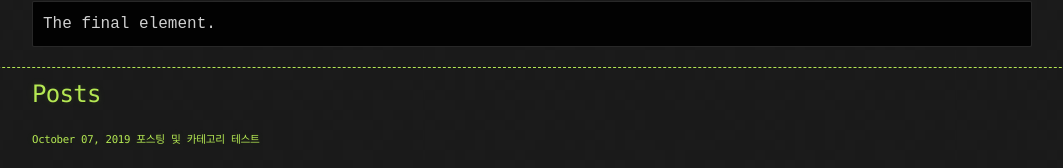
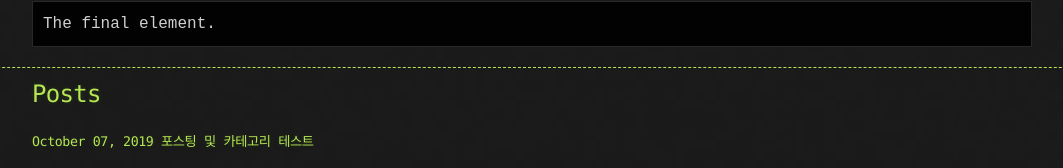
Before and after one commit to kawa1lg1rl/kawa1lg1rl.github.io, a Jekyll site: the page built from index.md, in a window 1280 px wide. Shown: the part 3203-3371 px from the top of the page, without its empty margins (108-1171 px from the left). Built offline with Jekyll 4.4.1, drawn with Linux system fonts in a browser that asks for light colours.

Commit message:
no message

```diff
--- a/_layouts/default.html
+++ b/_layouts/default.html
@@ -43,7 +43,7 @@ a{
       <section id="custom_footer">
         <h1>Posts</h1>
         {% for post in site.posts %}
-          <h6 onclick="location.href='{{ post.url }}'">{{ post.date | date: '%B %d, %Y' }} {{ post.title }}</h6>
+          <h5 onclick="location.href='{{ post.url }}'" style="cursor: pointer">{{ post.date | date: '%B %d, %Y' }} {{ post.title }}</h5>
         {% endfor %}
       </section>
     </div>
```
